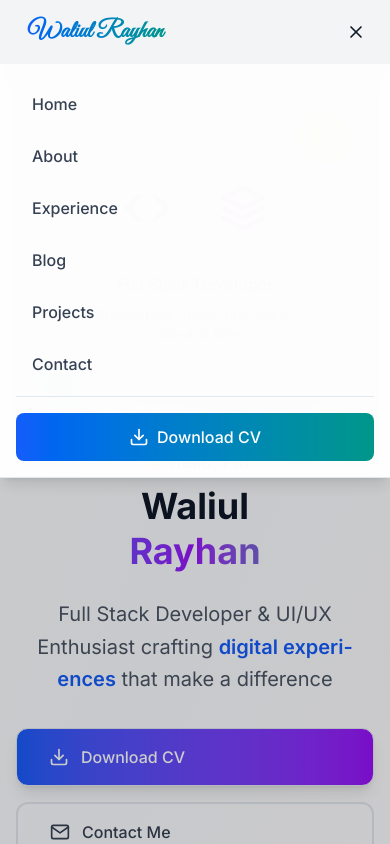
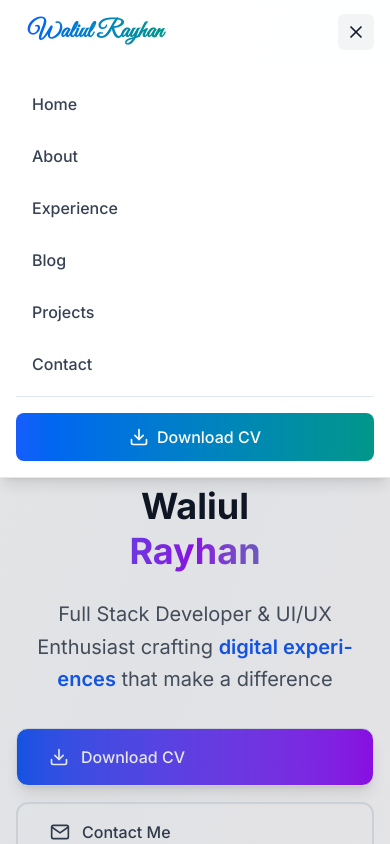
Before and after one commit to waliulrayhan/waliul-portfolio, a Next.js app: page / in a window 390 px wide. Both pictures are taken after a click on the button 356 px from the left and 32 px from the top of the page. Shown: the top 844 px of the page. Built offline with nearby package versions, Linux system fonts and the light colour scheme.

Commit message:
feat: update Navbar styles; adjust background colors and backdrop effects for improved visual clarity

```diff
--- a/src/components/layout/Navbar.tsx
+++ b/src/components/layout/Navbar.tsx
@@ -81,9 +81,9 @@ export default function Navbar() {
   const getNavbarStyles = () => cn(
     "fixed top-0 left-0 right-0 z-50 transition-all duration-300 w-full",
     scrolled
-      ? "bg-white/98 backdrop-blur-md border-b border-gray-200 shadow-sm"
-      : "bg-white/95 backdrop-blur-sm border-b border-gray-200",
-    isOpen && "bg-gray-100/98 backdrop-blur-md border-b border-gray-400 shadow-md"
+      ? "bg-white/70 backdrop-blur-lg border-b border-gray-200/50 shadow-sm"
+      : "bg-white/60 backdrop-blur-md border-b border-gray-200/30",
+    isOpen && "bg-white/80 backdrop-blur-xl border-b border-gray-400/60 shadow-md"
   );
 
   const getMobileMenuButtonStyles = () => cn(
@@ -189,14 +189,14 @@ export default function Navbar() {
         {/* Backdrop */}
         <div
           className={cn(
-            "absolute inset-0 bg-black/20 backdrop-blur-sm transition-opacity duration-300 w-full h-screen",
+            "absolute inset-0 bg-black/10 backdrop-blur-sm transition-opacity duration-300 w-full h-screen",
             isOpen ? "opacity-100" : "opacity-0"
           )}
           onClick={() => setIsOpen(false)}
         />
 
         {/* Menu Content */}
-        <div className="relative bg-white/98 backdrop-blur-md border-b border-gray-200 shadow-lg w-full">
+        <div className="relative bg-white backdrop-blur-none border-b border-gray-200 shadow-lg w-full">
           <div className="px-4 sm:px-6 py-4 space-y-2 max-h-[calc(100vh-4rem)] overflow-y-auto w-full">
             <div className="space-y-1 w-full">
               {NAVIGATION_ITEMS.map((item, index) => (
```
